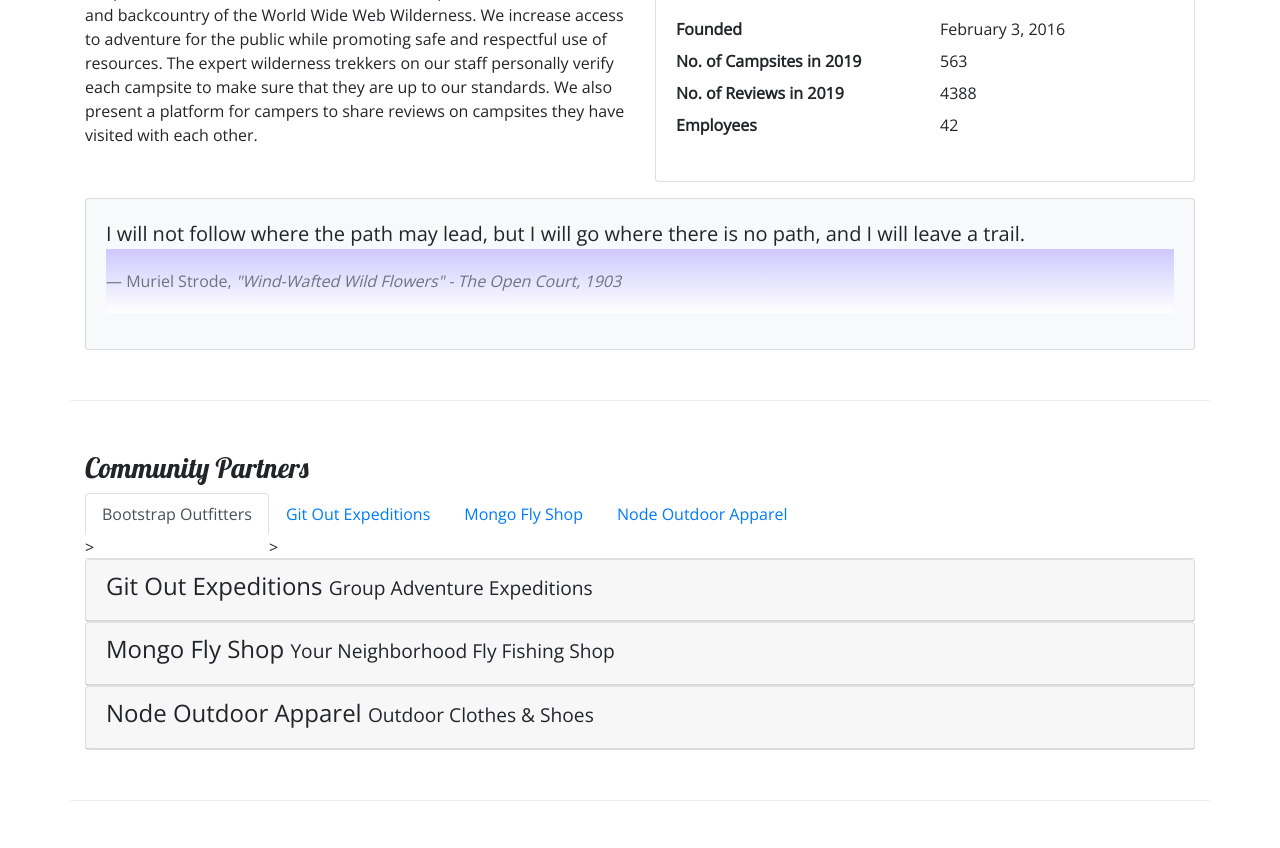
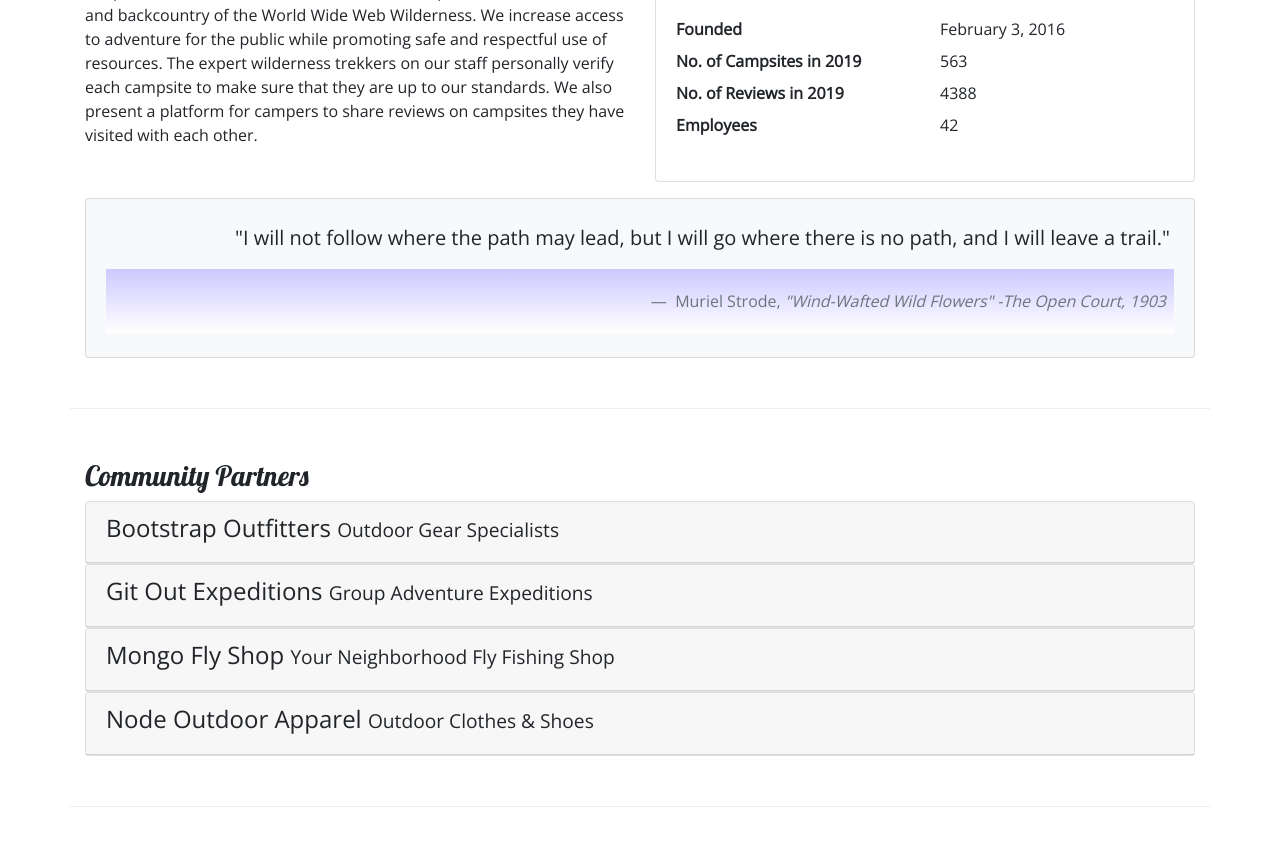
Before and after one commit to clystar/nucampsite, a website: page aboutus.html in a window 1280 px wide. Shown: the part 468-1316 px from the top of the page. Drawn offline with nearby package versions, Linux system fonts and the light colour scheme; files that its build step writes are made by us from their sources.

Commit message:
Add files via upload

```diff
--- a/aboutus.html
+++ b/aboutus.html
@@ -31,6 +31,7 @@
             </div>
         </div>
     </header>
+
     <nav class="navbar navbar-expand-sm navbar-dark sticky-top">
         <div class="container">
             <a class="navbar-brand" href="index.html"><img src="img/logo.png" height="30" width="30"/> </a>
@@ -40,20 +41,21 @@
 
             <div class="collapse navbar-collapse" id="nucampNavbar">
                 <ul class="navbar-nav">
-            <li class="nav-item"><a class="nav-link" href="index.html"> <i class="fa fa-home fa-lg"></i>Home </a></li>
-            <li class="nav-item active"><a class="nav-link" href="aboutus.html"> <i class="fa fa-info fgit push -a-lg"></i>About Us </a></li>
-            <li class="nav-item"><a class="nav-link" href="#"><i class="fa fa-list fa-lg"></i>Sites</a></li>
-            <li class="nav-item"><a class="nav-link" href="contactus.html"><i class="fa fa-address-card fa-lg"> </i> Contact</a></li>
+                    <li class="nav-item"><a class="nav-link" href="index.html"> <i class="fa fa-home fa-lg"></i> Home  </a></li>
+                    <li class="nav-item active"><a class="nav-link" href="aboutus.html"> <i class="fa fa-info fa-lg"></i> About Us  </a></li>
+                    <li class="nav-item"><a class="nav-link" href="#"><i class="fa fa-list fa-lg"></i> Sites  </a></li>
+                    <li class="nav-item"><a class="nav-link" href="contactus.html"><i class="fa fa-address-card fa-lg"> </i> Contact  </a></li>
                 </ul>
             </div>
         </div>
     </nav>
+
     <div class="container">
         <div class="row">
             <div class="container col-12">
                 <ol class="breadcrumb">
-                    <li class="breadcrumb-item"><a href="index.html">Home </a></li>
-                    <li class="breadcrumb-item-active"> About </li>
+                    <li class="breadcrumb-item"> <a href="index.html"> Home  </a> </li>
+                    <li class="breadcrumb-item active"> About  </li>
                 </ol>
                <h2>About Us</h2>
                <hr />
@@ -66,44 +68,56 @@
             </div>
             <div class="col-sm-6">
                 <div class="card">
-                    <h3 class="card-header bg-primary text-white">Facts At a Glance</h3>
+                    <h3 class="card-header bg-primary text-white"> Facts At a Glance </h3>
                     <div class="card-body">
                         <dl class="row">
-                            <dt class="col-6">Founded</dt>
-                            <dd class="col-6">February 3, 2016</dd>
-                            <dt class="col-6">No. of Campsites in 2019</dt>
-                            <dd class="col-6">563</dd>
-                            <dt class="col-6">No. of Reviews in 2019</dt>
-                            <dd class="col-6">4388</dd>
-                            <dt class="col-6">Employees</dt>
-                            <dd class="col-6">42</dd>
+                            <dt class="col-6">Founded </dt>
+                            <dd class="col-6">February 3, 2016 </dd>
+                            <dt class="col-6">No. of Campsites in 2019 </dt>
+                            <dd class="col-6">563 </dd>
+                            <dt class="col-6">No. of Reviews in 2019 </dt>
+                            <dd class="col-6">4388 </dd>
+                            <dt class="col-6">Employees </dt>
+                            <dd class="col-6">42 </dd>
                         </dl>
                     </div>
                 </div>
             </div>
+
             <div class="col">
                 <div class="card bg-light mt-3">
-                    <blockquote class="blockquote card-body">
-                        <p class="mb-0">I will not follow where the path may lead, but I will go where there is no path, and I will leave a trail.</p>
-                        <footer class="blockquote-footer">Muriel Strode,
-                            <cite title="Source Title">"Wind-Wafted Wild Flowers" -
-                                The Open Court, 1903
-                            </cite>
+                    <blockquote class="blockquote card-body my-1 text-right">
+                        <p class="mx-1"> "I will not follow where the path may lead, but I will go where there is no path, and I will leave a trail." </p>
+                        <footer class="blockquote-footer"> Muriel Strode,
+                            <cite title="Source Title" class="mr-2">"Wind-Wafted Wild Flowers" -The Open Court, 1903 </cite>
                         </footer>
                     </blockquote>
         		</div>
             </div>
         </div>
+
         <div class="row row-content">
             <div class="col-12">
                 <h3>Community Partners</h3>
-                    <ul class="nav nav-tabs">
-                        <li class="nav-item"><a class="nav-link active" href="#bootstrap" role="tab" data-toggle="tab">Bootstrap Outfitters</a>></li>
-                        <li class="nav-item"><a class="nav-link" href="#git" role="tab" data-toggle="tab">Git Out Expeditions</a>></li>
-                        <li class="nav-item"><a class="nav-link" href="#mongo" role="tab" data-toggle="tab">Mongo Fly Shop</a></li>
-                        <li class="nav-item"><a class="nav-link" href="#node" role="tab" data-toggle="tab">Node Outdoor Apparel</a></li>
-                    </ul>
-                <div id="accordian">
+
+                <div id="accordion">
+
+                    <div class="card">
+                        <div role="tab" class="card-header">
+                            <h4>
+                                <a data-toggle="collapse" data-target="#bootstrap">
+                                Bootstrap Outfitters <small> Outdoor Gear Specialists </small>
+                                </a>
+                            </h4>
+                            <div class="collapse show" id="bootstrap" data-parent="#accordion">
+                                <div class="card-body">
+                                    <p class="d-none d-sm-block">
+                                        Bootstrap Outfitters supplies you with the gear you need at prices that can't be beat. </p>
+                                </div>
+                            </div>
+                        </div>
+                    </div>
+
                     <div class="card">
                         <div role="tab" class="card-header">
                             <h4>
@@ -113,11 +127,13 @@
                             </h4>
                             <div class="collapse" id="git" data-parent="#accordion">
                                 <div class="card-body">
-                                    <p class="d-none d-sm-block">Join Git Out Expeditions to explore new horizons with a group of other adventurers!</p>
+                                    <p class="d-none d-sm-block">
+                                        Join Git Out Expeditions to explore new horizons with a group of other adventurers!</p>
                                </div>
                             </div>
                         </div>
                     </div>
+
                     <div class="card">
                         <div role="tab" class="card-header">
                             <h4>
@@ -127,11 +143,13 @@
                             </h4>
                             <div class="collapse" id="mongo" data-parent="#accordion">
                                 <div class="card-body">
-                                    <p class="d-none d-sm-block">Need a new fishing pole, a tacklebox, or flies of all kinds? Stop by Mongo Fly Shop.</p>
+                                    <p class="d-none d-sm-block">
+                                        Need a new fishing pole, a tacklebox, or flies of all kinds? Stop by Mongo Fly Shop.</p>
                                 </div>
                             </div>
                         </div>
                     </div>
+
                     <div class="card">
                         <div role="tab" class="card-header">
                             <h4>
@@ -141,7 +159,8 @@
                             </h4>
                             <div class="collapse" id="node" data-parent="#accordion">
                                 <div class="card-body">
-                                    <p class="d-none d-sm-block">From polar fleeces to swimsuits, hiking boots to waders, a visit to Node will be sure to get you covered.</p>
+                                    <p class="d-none d-sm-block">
+                                        From polar fleeces to swimsuits, hiking boots to waders, a visit to Node will be sure to get you covered.</p>
                                 </div>
                             </div>
                         </div>
@@ -151,43 +170,45 @@
             </div>
         </div>
     </div>
+
     <div class="row row-content">
-        <div class="col-sm-9">
-            <h2>Facts &amp; Figures</h2>
+        <div class="col-sm-9 mx-auto">
+            <h2> Facts &amp; Figures </h2>
             <div class="table-responsive">
                    <table class="table table-striped">
                     <thead>
                         <tr class="bg-primary text-light">
-                            <th></th>
-                            <th>2016</th>
-                            <th>2017</th>
-                            <th>2018</th>
+                            <th> </th>
+                            <th>2016 </th>
+                            <th>2017 </th>
+                            <th>2018 </th>
                         </tr>
                     </thead>
                     <tbody class="table-primary">
                         <tr>
-                            <th>Staff Wilderness Experts</th>
-                            <td>10</td>
-                            <td>20</td>
-                            <td>40</td>
+                            <th>Staff Wilderness Experts </th>
+                            <td>10 </td>
+                            <td>20 </td>
+                            <td>40 </td>
                         </tr>
                         <tr>
-                            <th>New Campers</th>
-                            <td>256</td>
-                            <td>1,280</td>
-                            <td>5,360</td>
+                            <th>New Campers </th>
+                            <td>256 </td>
+                            <td>1,280 </td>
+                            <td>5,360 </td>
                         </tr>
                         <tr>
-                            <th>Square Miles Covered</th>
-                            <td>101,325</td>
-                            <td>423,000</td>
-                            <td>~3,000,000,000</td>
+                            <th>Square Miles Covered </th>
+                            <td>101,325 </td>
+                            <td>423,000 </td>
+                            <td>~3,000,000,000 </td>
                         </tr>
                     </tbody>
                 </table>
             </div>
         </div>
    </div>
+
     <footer class="site-footer">
         <div class="container">
             <div class="row">
@@ -216,10 +237,23 @@
     </footer>
 
 <!--Script-->
-<script>
     <script src ="node_modules/jquery/dist/jquery.slim.min.js"></script>
     <script src="node_modules/popper.js/dist/umd/popper.min.js"> </script>
     <script src="node_modules/bootstrap/dist/js/bootstrap.min.js"> </script>
+
+    <!--Tooltip-->
+    <script>
+        $(function() {
+            $('[data-toggle="tooltip"]').tooltip()
+        })
     </script>
+
+    <!--Accordian-->
+    <script>
+        $(function(){
+        $('.collapse').collapse('toggle')
+        })
+    </script>
+
 </body>
 </html>
```
Lines whose indentation alone changed are shown as unchanged.
